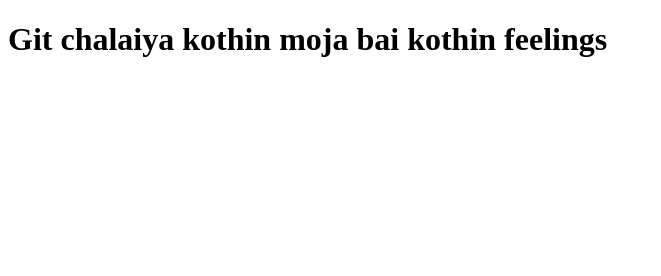
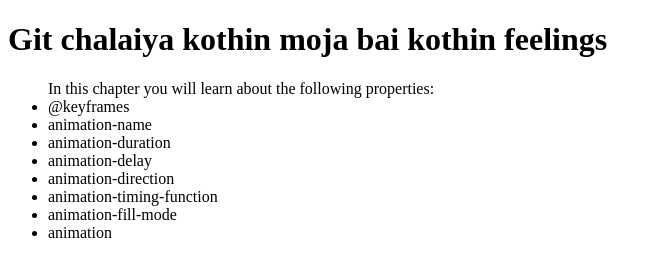
Before and after one commit to Alok52682/My-first-repo, a plain HTML site: page index.html in a window 1280 px wide. Shown: the whole page, without its empty margins (0-661 px from the left). Drawn offline with Linux system fonts and the light colour scheme.

Commit message:
added u ordered list

```diff
--- a/index.html
+++ b/index.html
@@ -8,6 +8,20 @@
 </head>
 <body>
     <h1>Git chalaiya kothin moja bai kothin feelings</h1>
+    <ul>
+        In this chapter you will learn about the following properties:
+
+        <li>@keyframes</li>
+        <li>animation-name</li>
+        <li>animation-duration</li>
+        <li>animation-delay</li>
+        <li> animation-direction</li>
+        <li>animation-timing-function</li>
+        <li>animation-fill-mode</li>
+        <li>animation</li>
+
+
+    </ul>
 
 </body>
 </html>
```
